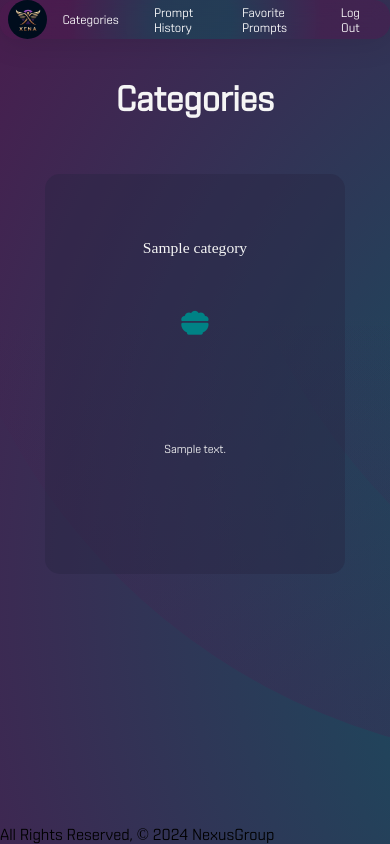
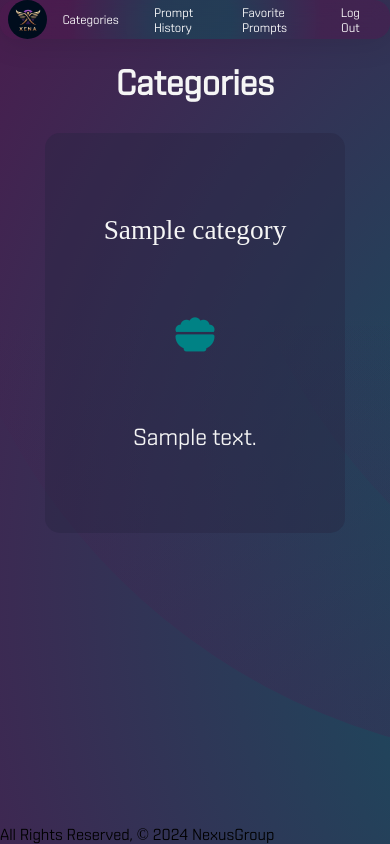
Before and after one commit to Addair89/XENA, a Django app: page /categories/ in a window 390 px wide. Run offline with Django 5.2, Linux system fonts and the light colour scheme; a user stored in the database is signed in; tables that the repository leaves empty hold one stand-in row (values such as "Sample post"); some web fonts are replaced.

Commit message:
updated css and added responsive design for mobile

```diff
--- a/main_app/static/css/styles.css
+++ b/main_app/static/css/styles.css
@@ -479,8 +479,57 @@ ul li form button:hover {
 }
 #id_username_helptext {
   color: whitesmoke;
+  display: none;
 }
 
 .login-form > ul {
   color: whitesmoke;
+  display: none;
 }
+
+@media screen and (max-width: 480px) {
+  body {
+     background-color: lightgreen;
+   }
+  .login-container {
+    display: flex;
+    flex-direction: column;
+  }
+  .card {
+    font-size: 6vmin;
+  }
+  .card-title {
+    font-size: 7vmin;
+  }
+  .category-icon {
+    font-size: 10vmin;
+    color: #006466;
+    filter: brightness(1.3);
+  }
+  .welcome-text {
+    width: 75%;
+    font-size: 4vmin;
+    line-height: 1.5;
+    margin-bottom: 20px;
+  }
+  .category-link {
+    font-size: 5vmin;
+  }
+  .category-input-form {
+    width: 70%;
+  }
+  .prompt-response{
+    width: 80%;
+    line-height: 1.5;
+  }
+  .fav-prompt-content {
+    width: 80%;
+  }
+  .card-text {
+    font-size: 4.5vmin;
+  }
+  h1 {
+    margin-top: 6vmin;
+    margin-bottom: 3.5vmin;
+  }
+ }
--- a/main_app/templates/categories/index.html
+++ b/main_app/templates/categories/index.html
@@ -25,7 +25,7 @@
       {% else %}
         <i class="fa-solid fa-bowl-food category-icon"></i>
       {% endif %}
-        <p> {{ category.description|linebreaks }}</p>
+        <p> {{ category.description}}</p>
       </div>
     </div>
   </a>
--- a/main_app/templates/registration/signup.html
+++ b/main_app/templates/registration/signup.html
@@ -23,7 +23,7 @@
 
         <form class="login-form" method="POST" action="{% url 'signup' %}">
           {% csrf_token %} {{ form.as_p }}
-          <input type="submit" class="btn" value="Sign Up" />
+          <input type="submit" class="btn login-page-btn" value="Sign Up" />
         </form>
         <p style="color: whitesmoke;">
           Already Have An Account?
```
